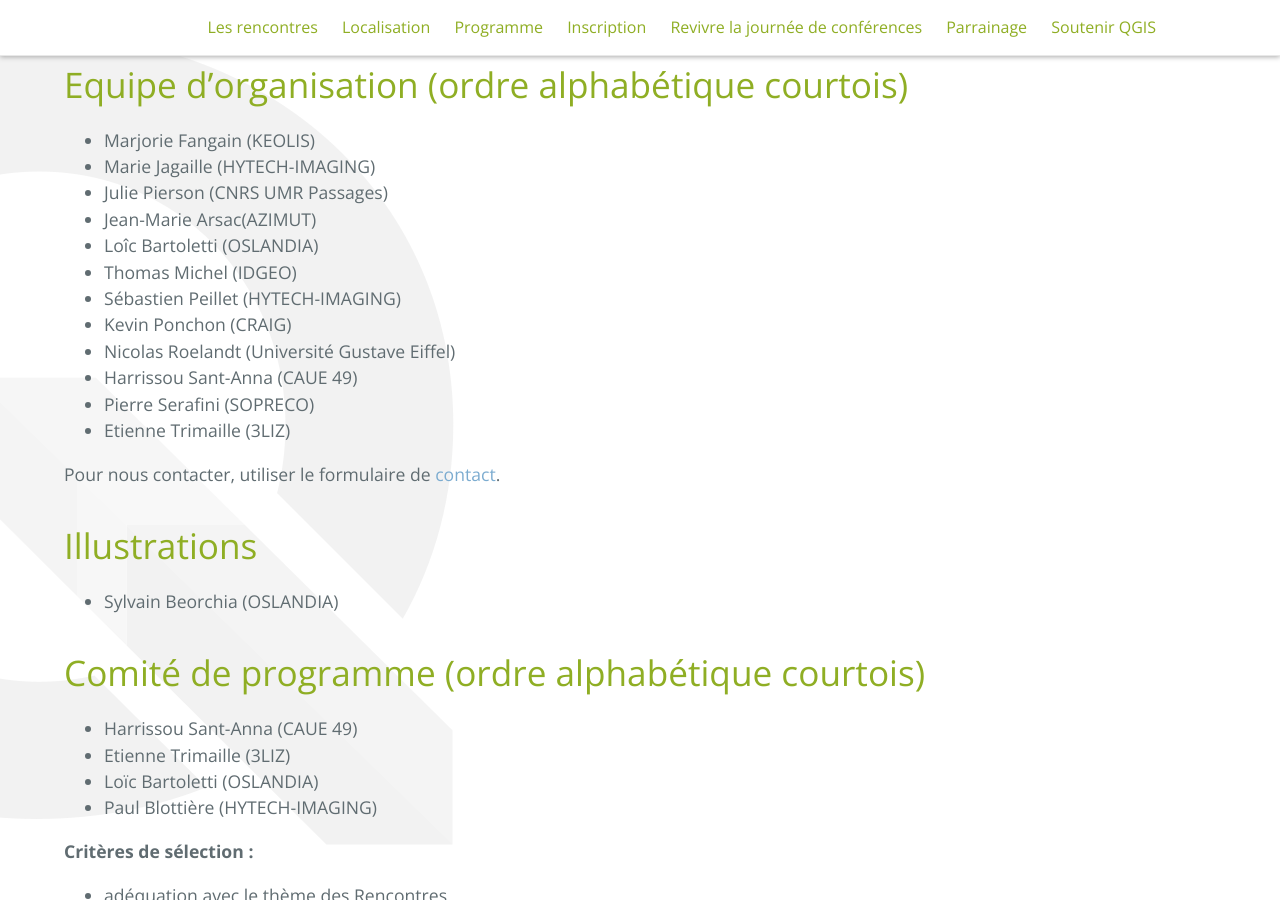
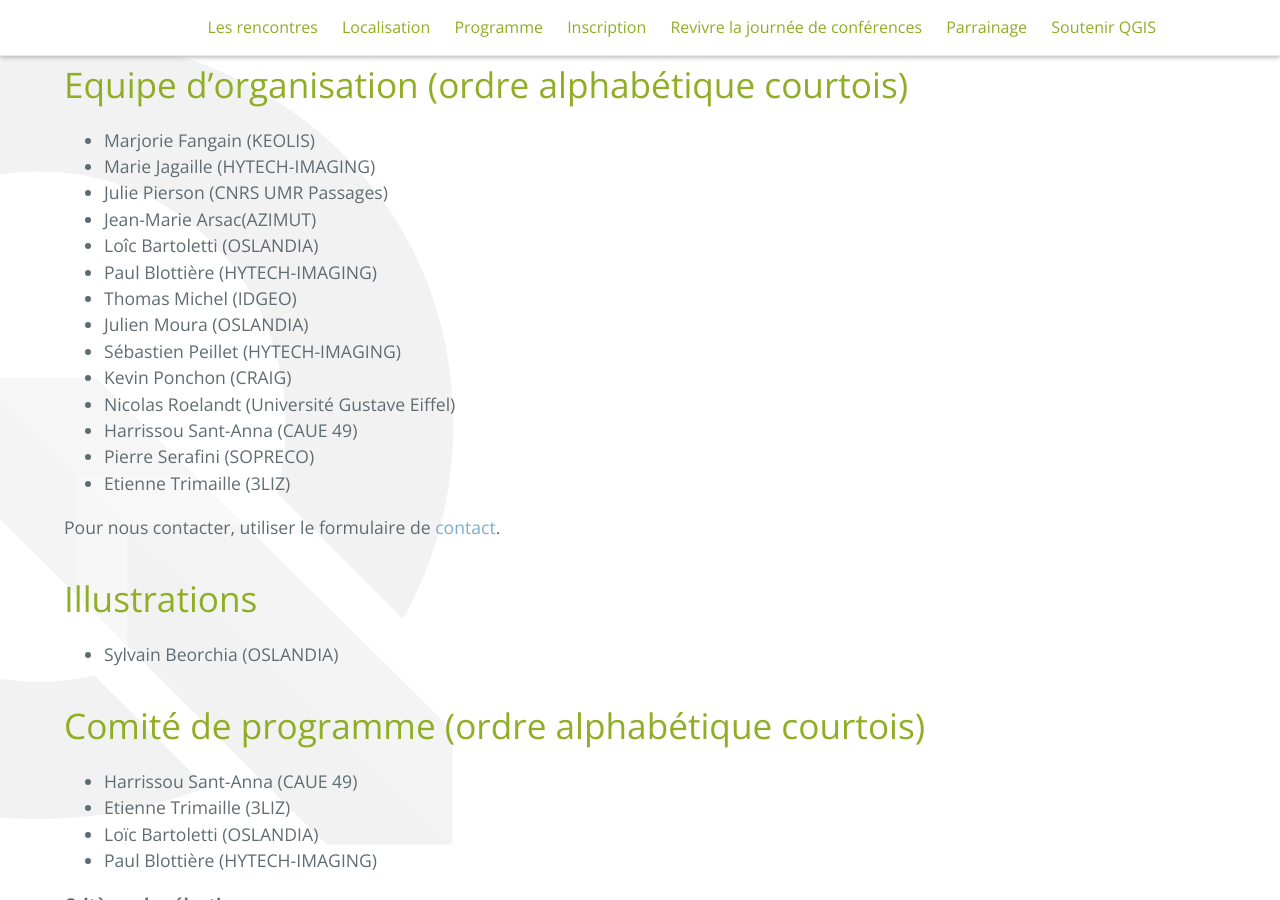
Before and after one commit to OSGeo-fr/QGIS-conf-fr-website, a Jekyll site: the page built from z60_apropos.md, in a window 1280 px wide and 900 px high, scrolled down 454 px. Built offline with Jekyll 4.4.1, drawn with Linux system fonts in a browser that asks for light colours.

Commit message:
Ajout @geojulien

```diff
--- a/z60_apropos.md
+++ b/z60_apropos.md
@@ -12,7 +12,9 @@ menu: footer
 - Julie Pierson (CNRS UMR Passages)
 - Jean-Marie Arsac(AZIMUT)
 - Loîc Bartoletti (OSLANDIA)
+- Paul Blottière (HYTECH-IMAGING)
 - Thomas Michel (IDGEO)
+- Julien Moura (OSLANDIA)
 - Sébastien Peillet (HYTECH-IMAGING)
 - Kevin Ponchon (CRAIG)
 - Nicolas Roelandt (Université Gustave Eiffel)
```
